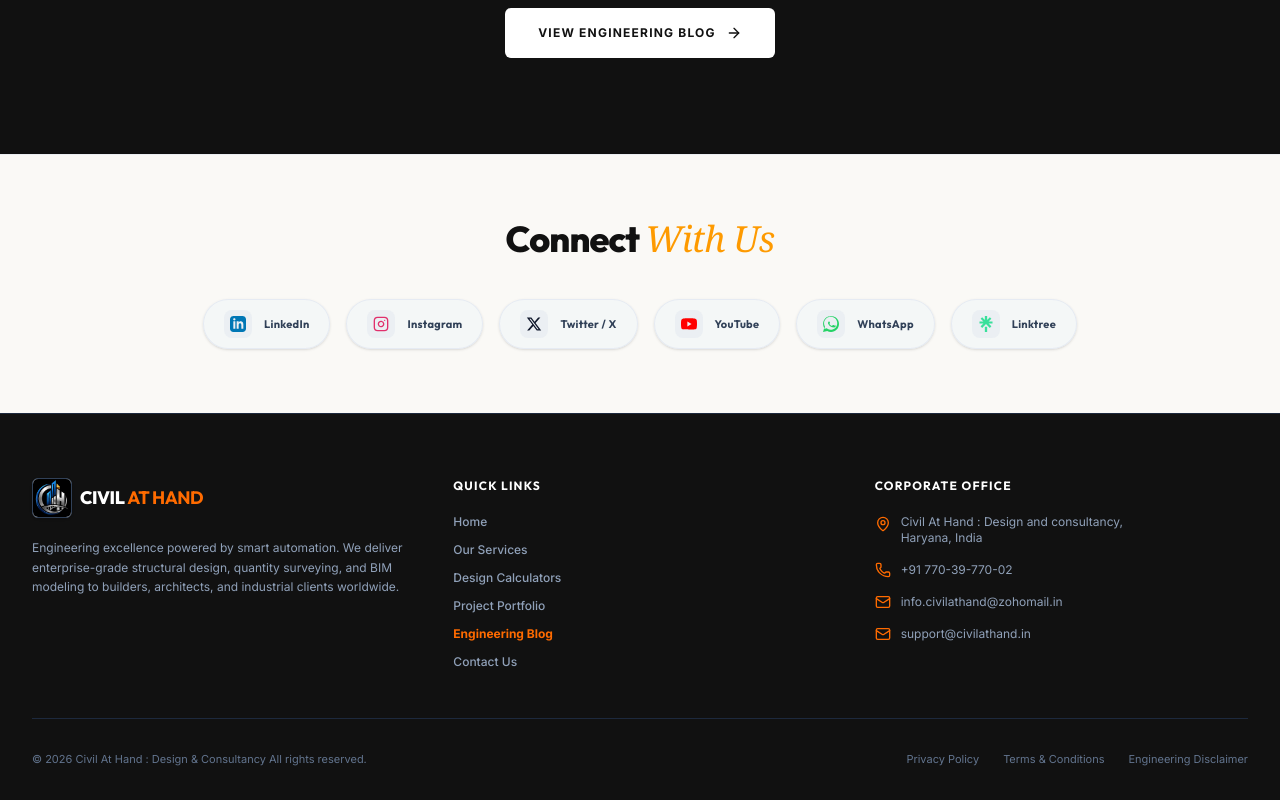
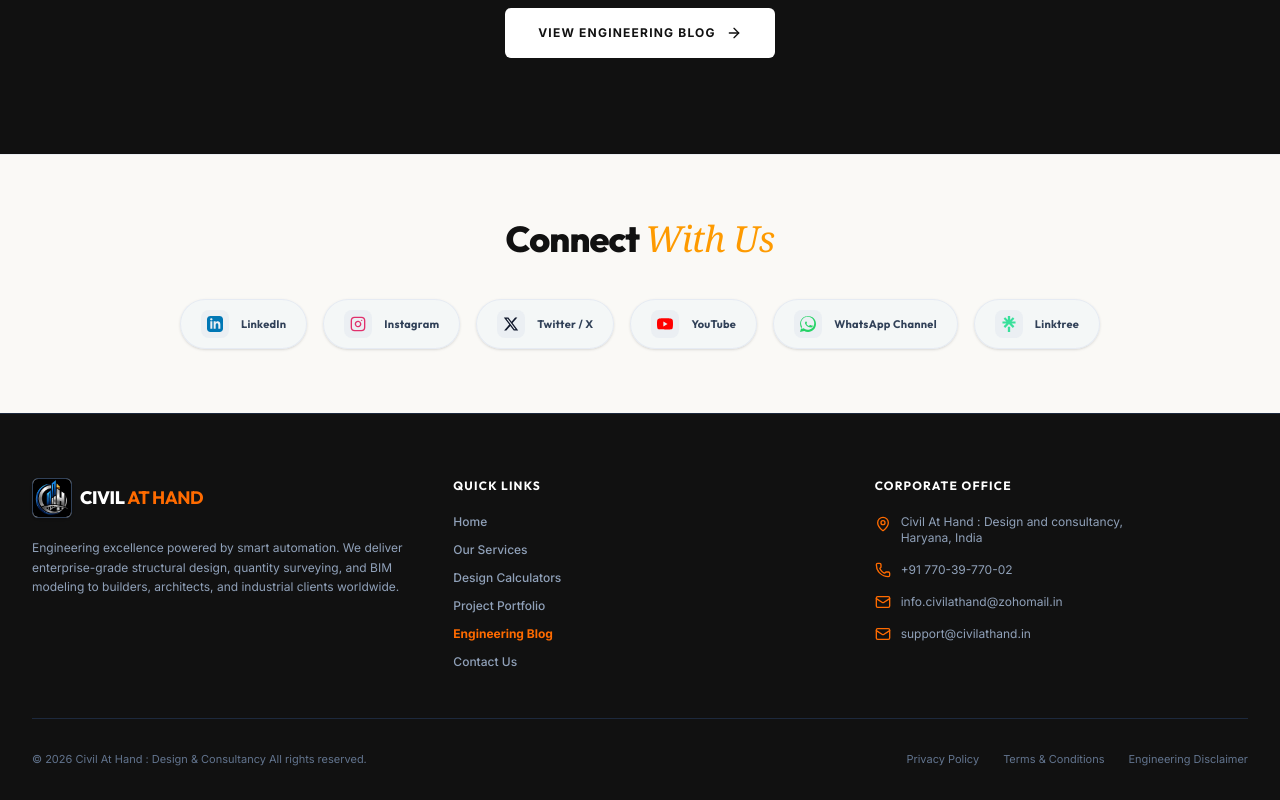
Before and after one commit to civilathandwork/civilathand-v1, a Next.js app: page / in a window 1280 px wide. Shown: the part 7050-7850 px from the top of the page. Built offline with nearby package versions, Linux system fonts and the light colour scheme; no server answers; the database is empty.

Commit message:
fixed whatsapp issue

```diff
--- a/src/components/Footer.tsx
+++ b/src/components/Footer.tsx
@@ -193,7 +193,7 @@ export const Footer: React.FC = () => {
                   <path d="M.057 24l1.687-6.163c-1.041-1.804-1.588-3.849-1.587-5.946C.06 5.348 5.397.01 12.008.01c3.202.001 6.212 1.246 8.477 3.513 2.262 2.268 3.507 5.28 3.505 8.484-.004 6.657-5.34 11.997-11.953 11.997-2.005-.001-3.973-.504-5.724-1.464L0 24zm6.59-4.846c1.6.95 3.18 1.449 4.825 1.451 5.436 0 9.86-4.42 9.864-9.864.002-2.637-1.03-5.115-2.905-6.99C16.546 1.876 14.067 1.05 11.433 1.05 6.002 1.05 1.575 5.473 1.571 10.908c-.001 1.764.477 3.486 1.385 5.017l-.952 3.478 3.565-.935zM17.487 14.39c-.3-.15-1.782-.88-2.062-.98-.28-.1-.486-.15-.69.15-.204.3-.788 1-.965 1.2-.178.2-.355.22-.655.07-1.35-.67-2.4-1.19-3.35-2.82-.25-.43.25-.4.72-1.35.07-.15.03-.28-.02-.38-.05-.1-.486-1.18-.666-1.61-.176-.42-.37-.36-.5-.36-.13 0-.28-.02-.43-.02-.15 0-.39.06-.59.28-.2.22-.78.76-.78 1.86s.8 2.16.91 2.31c.11.15 1.56 2.39 3.79 3.36 1.07.47 1.9.76 2.54.96.85.27 1.62.23 2.23.14.68-.1 1.782-.73 2.032-1.4.25-.67.25-1.25.17-1.37-.08-.12-.28-.2-.58-.35z" />
                 </svg>
               </div>
-              <span className="font-display tracking-wide text-[11px] text-slate-700">WhatsApp</span>
+              <span className="font-display tracking-wide text-[11px] text-slate-700">WhatsApp Channel</span>
             </a>
 
             <a
```
